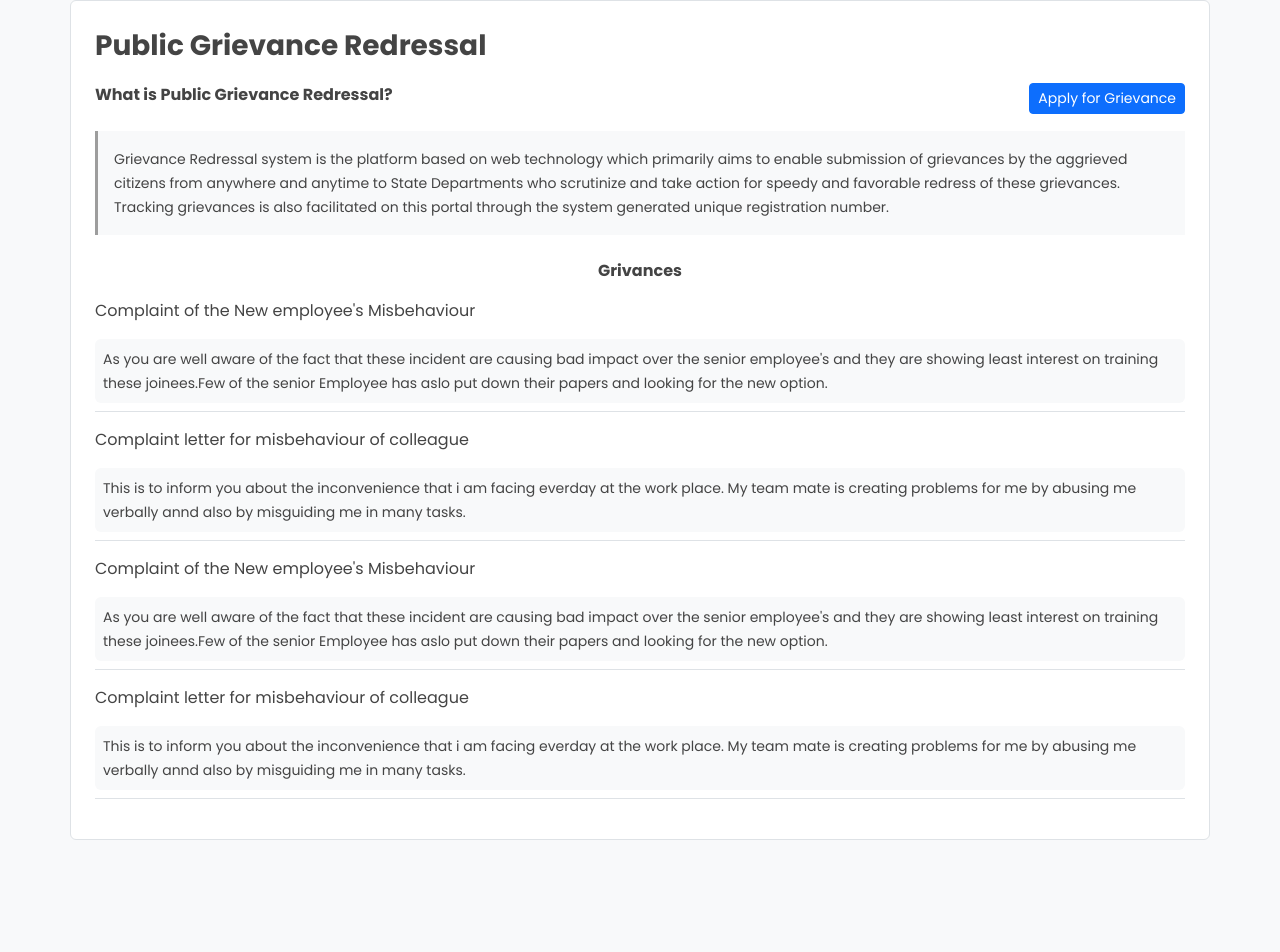
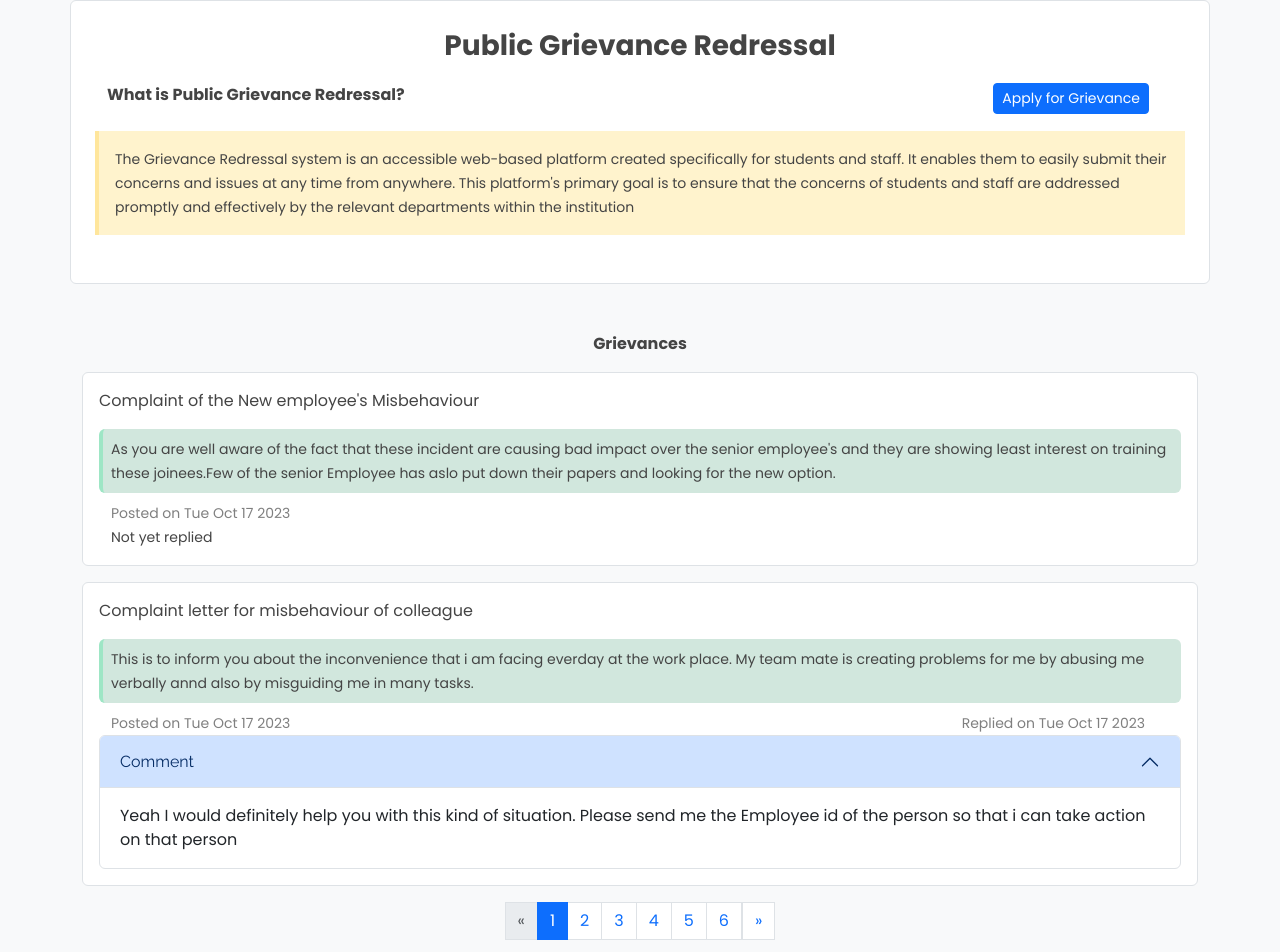
Before and after one commit to SasiVardhan247/JNTUGV_Grievance_Portal, a React (Create React App) app in the folder frontend/: page / in a window 1280 px wide. Shown: the part 218-1170 px from the top of the page. Before the commit the page ends 1058 px from the top, so only its background shows below. Built offline with nearby package versions, Linux system fonts and the light colour scheme.

Commit message:
UI update #4

```diff
--- a/frontend/package.json
+++ b/frontend/package.json
@@ -8,6 +8,7 @@
     "@testing-library/user-event": "^13.5.0",
     "react": "^18.2.0",
     "react-dom": "^18.2.0",
+    "react-paginate": "^8.2.0",
     "react-router-dom": "^6.17.0",
     "react-scripts": "5.0.1",
     "web-vitals": "^2.1.4"
--- a/frontend/public/styles.css
+++ b/frontend/public/styles.css
@@ -1,6 +1,10 @@
 :root {
     --bg-color: rgb(248, 249, 250);
     --active-color: #6D3DA9;
+    --bg-yellow-border : #FFE69C;
+    --bg-yellow : #FFF3CD;
+    --bg-blue-border : #004D79;
+    --bg-blue : #005B90;
 }
 
 @import url('https://fonts.googleapis.com/css2?family=Poppins&display=swap');
@@ -25,6 +29,22 @@ code {
 }
 
 
-.border-left {
-    border-left: 3px solid rgb(157, 157, 157);
+.border-left-yellow {
+    border-left: 4px solid var(--bg-yellow-border);
 }
+
+.bg-yellow {
+    background-color: var(--bg-yellow);
+}
+
+.border-left-blue {
+    border-left: 3px solid var(--);
+}
+
+.border-left-green {
+    border-left: 4px solid #9ee6c5;
+}
+
+.bg-green {
+    background-color: #D1E7DD;
+}
--- a/frontend/src/components/GCard.jsx
+++ b/frontend/src/components/GCard.jsx
@@ -2,11 +2,30 @@ import React from 'react'
 
 const GCard = (props) => {
     return (
-        <div className='text-start border-bottom mb-3'>
+        <div className='text-start border-bottom mb-3 rounded bg-white border p-3'>
             <p className=''>{props.title}</p>
-            <div className='rounded bg-light p-2 mb-2'>
+            <div className='rounded bg-green border-left-green p-2 mb-2'>
                 <small className=''>{props.grievance}</small>
             </div>
+            <div className='row container'>
+                <div className='col-lg-6 col-sm-12 text-sm-start'> <small className='text-black  text-opacity-50'>Posted on {props.grievancePostingTime}</small> </div>
+                <div className='col-lg-6 col-sm-12 text-lg-end text-sm-start'><small className='text-black  text-opacity-50'>{props.grievanceResponseTime && "Replied on " + props.grievanceResponseTime} </small> </div>
+            </div>
+            {!props.grievanceReply ? <div className='container'><small>Not yet replied</small></div> :
+                <div className="accordion" id={props._id}>
+                    <div className="accordion-item">
+                        <h2 className="accordion-header">
+                            <button className="accordion-button" type="button" data-bs-toggle="collapse" data-bs-target={"#i" + props.i} aria-expanded="true" aria-controls={"i" + props.i}>
+                                Comment
+                            </button>
+                        </h2>
+                        <div id={"i" + props.i} className="accordion-collapse collapse show" data-bs-parent={"#i" + props.i}>
+                            <div className="accordion-body">
+                                {props.grievanceReply}
+                            </div>
+                        </div>
+                    </div>
+                </div>}
         </div>
     )
 }
--- a/frontend/src/components/Grievances.jsx
+++ /dev/null
@@ -1,15 +0,0 @@
-import React from 'react'
-import grievances from '../data/grievances'
-import GCard from './GCard'
-
-
-const Grievances = () => {
-  return (
-    <div>
-        <div className=''><p className='fw-bold'>Grivances</p></div>
-        {grievances.length == 0 ?  "No grivances up until now" : grievances.map((g) => <GCard  {...g} />)}
-    </div>
-  )
-}
-
-export default Grievances
--- /dev/null
+++ b/frontend/src/components/Pagination.jsx
@@ -0,0 +1,66 @@
+import React from 'react'
+import ReactPaginate from 'react-paginate';
+import grievances from '../data/grievances'
+import GCard from './GCard'
+import { useState } from 'react';
+
+
+const Grievances = ({ currentItems }) => {
+    return (
+        <div className='container mt-5'>
+            <div className='text-center'><p className='fw-bold'>Grievances</p></div>
+            {currentItems.length == 0 ? "No grivances up until now" : currentItems.map((g,index) => <GCard  i={index}  {...g} />)}
+        </div>
+    )
+}
+
+const Pagination = ({ itemsPerPage }) => {
+    // Here we use item offsets; we could also use page offsets
+    // following the API or data you're working with.
+    const [itemOffset, setItemOffset] = useState(0);
+
+    // Simulate fetching items from another resources.
+    // (This could be items from props; or items loaded in a local state
+    // from an API endpoint with useEffect and useState)
+    const endOffset = itemOffset + itemsPerPage;
+    console.log(`Loading items from ${itemOffset} to ${endOffset}`);
+    const currentItems = grievances.slice(itemOffset, endOffset);
+    const pageCount = Math.ceil(grievances.length / itemsPerPage);
+
+    // Invoke when user click to request another page.
+    const handlePageClick = (event) => {
+        const newOffset = (event.selected * itemsPerPage) % grievances.length;
+        console.log(
+            `User requested page number ${event.selected}, which is offset ${newOffset}`
+        );
+        setItemOffset(newOffset);
+    };
+
+    return (
+        <>
+            <Grievances currentItems={currentItems} />
+            <div className='d-flex align-items-center justify-content-center'>
+                <nav aria-label='...'>
+                    <ReactPaginate
+                        breakLabel="..."
+                        nextLabel="&raquo;"
+                        onPageChange={handlePageClick}
+                        pageRangeDisplayed={5}
+                        pageCount={pageCount}
+                        previousLabel="&laquo;"
+                        renderOnZeroPageCount={null}
+                        className="pagination"
+                        pageClassName="page-item"
+                        pageLinkClassName='page-link'
+                        previousLinkClassName="page-link"
+                        nextLinkClassName='page-link'
+                        disabledClassName="disabled"
+                        activeClassName="active"
+                    />
+                </nav>
+            </div>
+        </>
+    )
+}
+
+export default Pagination
--- a/frontend/src/data/grievances.js
+++ b/frontend/src/data/grievances.js
@@ -2,7 +2,7 @@ const grievances = [
     {
         title : "Complaint of the New employee's Misbehaviour",
         grievance : "As you are well aware of the fact that these incident are causing bad impact over the senior employee's and they are showing least interest on training these joinees.Few of the senior Employee has aslo put down their papers and looking for the new option.",
-        grievancePostingTime : Date.now(),
+        grievancePostingTime : new Date().toDateString(),
         grievanceResponseTime  : null,
         grievanceReply : null
 
@@ -10,14 +10,22 @@ const grievances = [
     {
         title : "Complaint letter for misbehaviour of colleague",
         grievance : "This is to inform you about the inconvenience that i am facing everday at the work place. My team mate is creating problems for me by abusing me verbally annd also by misguiding me in many tasks.",
-        grievancePostingTime : Date.now(),
-        grievanceResponseTime  : Date.now(),
+        grievancePostingTime : new Date().toDateString(),
+        grievanceResponseTime  : new Date().toDateString(),
         grievanceReply : "Yeah I would definitely help you with this kind of situation. Please send me the Employee id of the person so that i can take action on that person"
     },
     {
         title : "Complaint of the New employee's Misbehaviour",
         grievance : "As you are well aware of the fact that these incident are causing bad impact over the senior employee's and they are showing least interest on training these joinees.Few of the senior Employee has aslo put down their papers and looking for the new option.",
-        grievancePostingTime : Date.now(),
+        grievancePostingTime : new Date().toDateString(),
+        grievanceResponseTime  : null,
+        grievanceReply : null
+
+    },
+    {
+        title : "Complaint of the New employee's Misbehaviour",
+        grievance : "As you are well aware of the fact that these incident are causing bad impact over the senior employee's and they are showing least interest on training these joinees.Few of the senior Employee has aslo put down their papers and looking for the new option.",
+        grievancePostingTime : new Date().toDateString(),
         grievanceResponseTime  : null,
         grievanceReply : null
 
@@ -25,10 +33,64 @@ const grievances = [
     {
         title : "Complaint letter for misbehaviour of colleague",
         grievance : "This is to inform you about the inconvenience that i am facing everday at the work place. My team mate is creating problems for me by abusing me verbally annd also by misguiding me in many tasks.",
-        grievancePostingTime : Date.now(),
-        grievanceResponseTime  : Date.now(),
+        grievancePostingTime : new Date().toDateString(),
+        grievanceResponseTime  : new Date().toDateString(),
         grievanceReply : "Yeah I would definitely help you with this kind of situation. Please send me the Employee id of the person so that i can take action on that person"
+    },
+    {
+        title : "Complaint of the New employee's Misbehaviour",
+        grievance : "As you are well aware of the fact that these incident are causing bad impact over the senior employee's and they are showing least interest on training these joinees.Few of the senior Employee has aslo put down their papers and looking for the new option.",
+        grievancePostingTime : new Date().toDateString(),
+        grievanceResponseTime  : null,
+        grievanceReply : null
+
+    },{
+        title : "Complaint of the New employee's Misbehaviour",
+        grievance : "As you are well aware of the fact that these incident are causing bad impact over the senior employee's and they are showing least interest on training these joinees.Few of the senior Employee has aslo put down their papers and looking for the new option.",
+        grievancePostingTime : new Date().toDateString(),
+        grievanceResponseTime  : null,
+        grievanceReply : null
+
+    },
+    {
+        title : "Complaint letter for misbehaviour of colleague",
+        grievance : "This is to inform you about the inconvenience that i am facing everday at the work place. My team mate is creating problems for me by abusing me verbally annd also by misguiding me in many tasks.",
+        grievancePostingTime : new Date().toDateString(),
+        grievanceResponseTime  : new Date().toDateString(),
+        grievanceReply : "Yeah I would definitely help you with this kind of situation. Please send me the Employee id of the person so that i can take action on that person. email me @ sampleemail.sub-domain.domain"
+    },
+    {
+        title : "Complaint of the New employee's Misbehaviour",
+        grievance : "As you are well aware of the fact that these incident are causing bad impact over the senior employee's and they are showing least interest on training these joinees.Few of the senior Employee has aslo put down their papers and looking for the new option.",
+        grievancePostingTime : new Date().toDateString(),
+        grievanceResponseTime  : null,
+        grievanceReply : null
+
     }
+    ,{
+        title : "Complaint of the New employee's Misbehaviour",
+        grievance : "As you are well aware of the fact that these incident are causing bad impact over the senior employee's and they are showing least interest on training these joinees.Few of the senior Employee has aslo put down their papers and looking for the new option.",
+        grievancePostingTime : new Date().toDateString(),
+        grievanceResponseTime  : null,
+        grievanceReply : null
+
+    },
+    {
+        title : "Complaint letter for misbehaviour of colleague",
+        grievance : "This is to inform you about the inconvenience that i am facing everday at the work place. My team mate is creating problems for me by abusing me verbally annd also by misguiding me in many tasks.",
+        grievancePostingTime : new Date().toDateString(),
+        grievanceResponseTime  : new Date().toDateString(),
+        grievanceReply : "Yeah I would definitely help you with this kind of situation. Please send me the Employee id of the person so that i can take action on that person"
+    },
+    {
+        title : "Complaint of the New employee's Misbehaviour",
+        grievance : "As you are well aware of the fact that these incident are causing bad impact over the senior employee's and they are showing least interest on training these joinees.Few of the senior Employee has aslo put down their papers and looking for the new option.",
+        grievancePostingTime : new Date().toDateString(),
+        grievanceResponseTime  : null,
+        grievanceReply : null
+
+    }
+
 ]
 
 
--- a/frontend/src/pages/Home.jsx
+++ b/frontend/src/pages/Home.jsx
@@ -1,6 +1,6 @@
 import React from 'react'
 import Header from '../components/Header'
-import Grievances from '../components/Grievances'
+import Pagination from '../components/Pagination'
 
 const Home = () => {
     return (
@@ -8,18 +8,19 @@ const Home = () => {
             <Header />
 
             <div className='container text-center mt-5 bg-white p-4 border rounded'>
-                <p className='fs-3 fw-bold text-start'>Public Grievance Redressal</p>
-                <div className='row mb-2'>
-                    <div className='col-lg-6 col-sm-12 col-md-6 text-start'><p className='text-start fw-bold'>What is Public Grievance Redressal?</p></div>
-                    <div className='col-lg-6 col-sm-6 col-md-6 text-end'><button className='btn btn-primary btn-sm'>Apply for Grievance</button></div>
+                <p className='fs-3 fw-bold text-center'>Public Grievance Redressal</p>
+                <div className='row mb-2 container'>
+                    <div className='col-lg-6 col-sm-12 text-sm-center text-lg-start'><p className='text-sm-center text-lg-start fw-bold'>What is Public Grievance Redressal?</p></div>
+                    <div className='col-lg-6 col-sm-12 text-sm-start text-lg-end'><button className='btn btn-primary btn-sm'>Apply for Grievance</button></div>
                 </div>
-                <div className='border-left container text-start bg-light mb-4 p-3'>
+                <div className='border-left-yellow container text-start mb-4 p-3  bg-yellow '>
                     <small>
-                        Grievance Redressal system is the platform based on web technology which primarily aims to enable submission of grievances by the aggrieved citizens from anywhere and anytime to State Departments who scrutinize and take action for speedy and favorable redress of these grievances. Tracking grievances is also facilitated on this portal through the system generated unique registration number.
+
+The Grievance Redressal system is an accessible web-based platform created specifically for students and staff. It enables them to easily submit their concerns and issues at any time from anywhere. This platform's primary goal is to ensure that the concerns of students and staff are addressed promptly and effectively by the relevant departments within the institution
                     </small>
                 </div>
-                <Grievances />
             </div>
+            <Pagination itemsPerPage={2} />
         </div>
     )
 }
```
Also changed, not shown: 1 other file (tests, documents, lock files or other folders).
